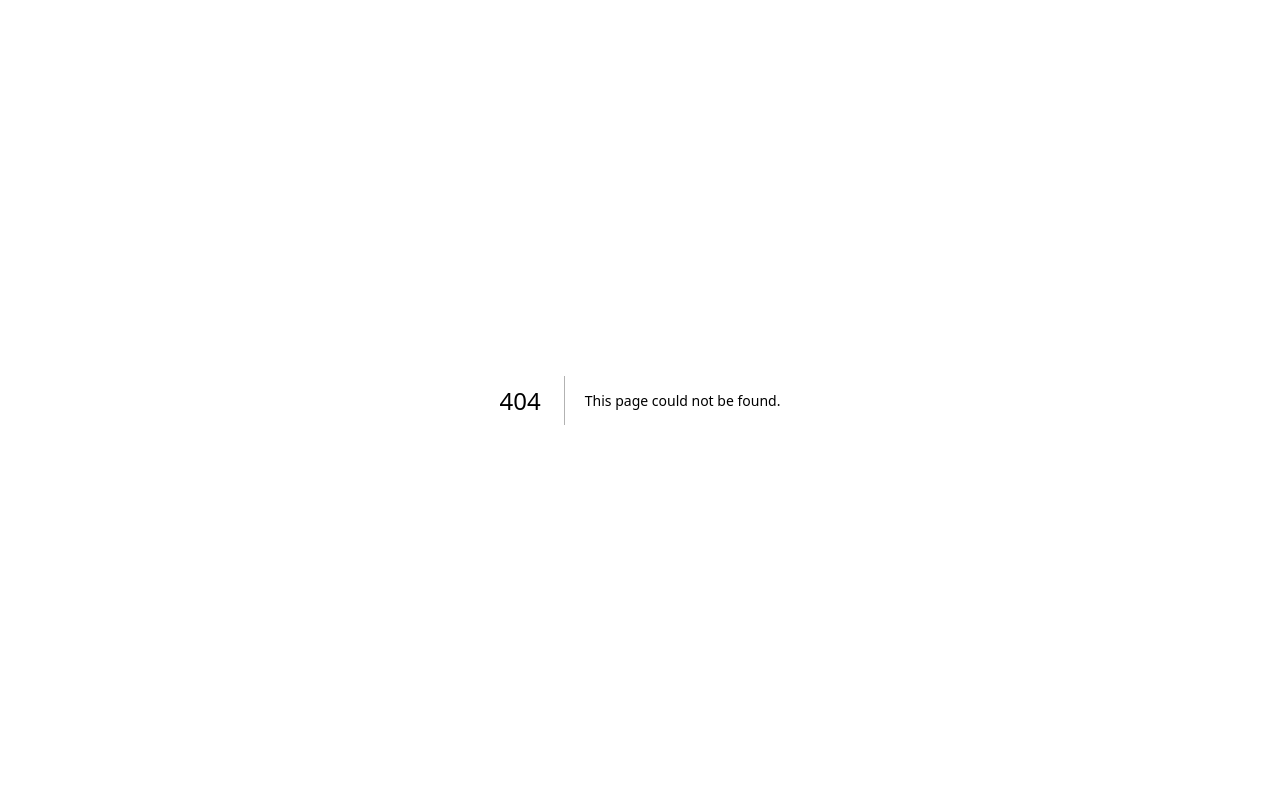
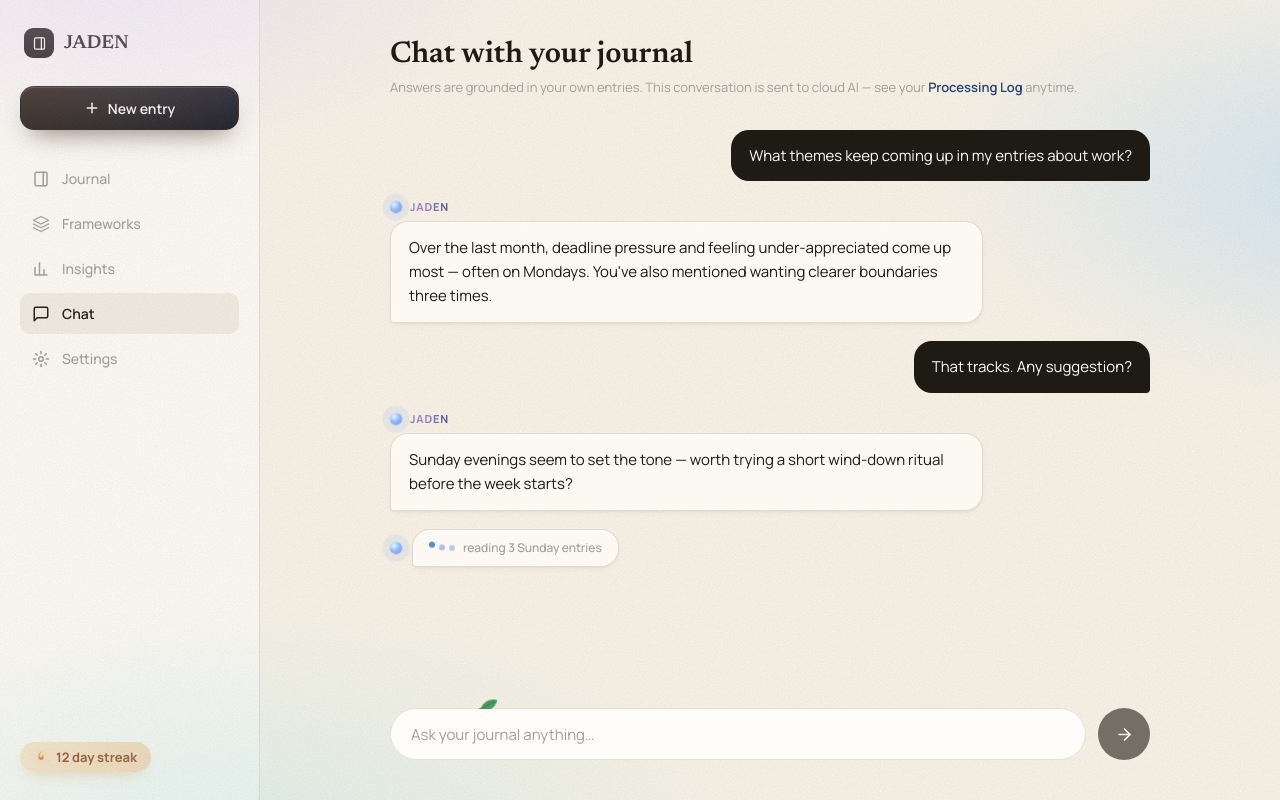
Before and after one commit to npeteros/ai-journal, a Next.js app: page /chat in a window 1280 px wide. Before the commit this address had no page. Built offline with nearby package versions, Linux system fonts and the light colour scheme.

Commit message:
feat: build chat with your journal screen

```diff
--- /dev/null
+++ b/app/(app)/chat/page.tsx
@@ -0,0 +1,34 @@
+import type { Metadata } from 'next'
+import Link from 'next/link'
+
+import { Page } from '@/components/app-shell/page'
+import { JournalChat } from '@/components/chat/journal-chat'
+import { chatTypingLabel, placeholderChat } from '@/src/lib/placeholder/chat'
+
+export const metadata: Metadata = { title: 'Chat' }
+
+export default function ChatPage() {
+  return (
+    <Page tone="mist" className="items-center gap-0 pb-0 lg:pt-10 lg:pb-0">
+      <div className="flex w-full max-w-[760px] flex-1 flex-col">
+        <header className="pb-4">
+          <h1 className="font-serif text-[26px] leading-none font-semibold text-neutral-900 lg:text-[30px]">
+            Chat with your journal
+          </h1>
+          <p className="mt-2 text-[13px] leading-normal text-neutral-400">
+            Answers are grounded in your own entries. This conversation is sent to cloud AI — see
+            your{' '}
+            <Link
+              href="/settings/data-privacy"
+              className="font-semibold text-cloud-700 hover:underline"
+            >
+              Processing Log
+            </Link>{' '}
+            anytime.
+          </p>
+        </header>
+        <JournalChat initialMessages={placeholderChat} typingLabel={chatTypingLabel} />
+      </div>
+    </Page>
+  )
+}
--- /dev/null
+++ b/components/chat/journal-chat.tsx
@@ -0,0 +1,160 @@
+'use client'
+
+import { useEffect, useRef, useState } from 'react'
+import { AnimatePresence, motion } from 'motion/react'
+import { ArrowRight } from 'lucide-react'
+import { cn } from 'cn'
+
+import { JadenFor, JadenPerch, PLACEMENTS } from '@/components/jaden'
+import { SPRING } from '@/components/motion'
+import { AiLabel, Orb } from '@/components/ui/ai'
+import type { PlaceholderChatMessage } from '@/src/lib/placeholder/chat'
+
+const PLACEHOLDER_REPLY =
+  "I'm only a preview right now — once I'm connected, I'll answer from your own entries."
+
+const bubbleIn = (from: 'left' | 'right', i: number) => ({
+  initial: { opacity: 0, y: 10, scale: 0.9 },
+  animate: { opacity: 1, y: 0, scale: 1 },
+  transition: { ...SPRING, delay: i * 0.26 + 0.2 },
+  style: { transformOrigin: from === 'right' ? '100% 100%' : '0% 100%' },
+})
+
+/**
+ * Chat with your journal (placeholder): renders the mock conversation; sending appends the
+ * message, shows JADEN "reading", then a canned reply. Wire to the Mastra chat agent later
+ * (see app/dev/chat for the streaming pattern).
+ */
+export function JournalChat({
+  initialMessages,
+  typingLabel,
+}: {
+  initialMessages: PlaceholderChatMessage[]
+  typingLabel: string
+}) {
+  const [messages, setMessages] = useState(initialMessages)
+  const [draft, setDraft] = useState('')
+  const [thinking, setThinking] = useState(true)
+  const endRef = useRef<HTMLDivElement>(null)
+  const timer = useRef<ReturnType<typeof setTimeout> | null>(null)
+  const initialCount = initialMessages.length
+
+  useEffect(
+    () => () => {
+      if (timer.current) clearTimeout(timer.current)
+    },
+    [],
+  )
+
+  useEffect(() => {
+    if (messages.length > initialCount)
+      endRef.current?.scrollIntoView({ behavior: 'smooth', block: 'end' })
+  }, [messages.length, thinking, initialCount])
+
+  function send() {
+    const text = draft.trim()
+    if (!text) return
+    setMessages((prev) => [...prev, { id: `u${prev.length}`, role: 'user', text }])
+    setDraft('')
+    setThinking(true)
+    timer.current = setTimeout(() => {
+      setMessages((prev) => [
+        ...prev,
+        { id: `a${prev.length}`, role: 'assistant', text: PLACEHOLDER_REPLY },
+      ])
+      setThinking(false)
+    }, 1800)
+  }
+
+  return (
+    <>
+      <div className="flex flex-1 flex-col gap-[18px] py-4" aria-live="polite">
+        {messages.map((m, i) => {
+          const stagger = i < initialCount ? i : 0
+          return m.role === 'user' ? (
+            <motion.div
+              key={m.id}
+              {...bubbleIn('right', stagger)}
+              className="max-w-[85%] self-end rounded-[18px_18px_4px_18px] bg-neutral-900 px-[18px] py-3.5 text-[15px] leading-[1.55] text-surface sm:max-w-[70%]"
+            >
+              {m.text}
+            </motion.div>
+          ) : (
+            <div key={m.id} className="flex max-w-[90%] flex-col gap-1.5 self-start sm:max-w-[78%]">
+              <AiLabel />
+              <motion.div
+                {...bubbleIn('left', stagger)}
+                className="lv-card rounded-[18px_18px_18px_4px] px-[18px] py-3.5 text-[15px] leading-[1.6] text-neutral-900"
+              >
+                {m.text}
+              </motion.div>
+            </div>
+          )
+        })}
+
+        <AnimatePresence>
+          {thinking && (
+            <motion.div
+              key="typing"
+              {...bubbleIn('left', messages.length === initialCount ? initialCount : 0)}
+              exit={{ opacity: 0, scale: 0.9, transition: { duration: 0.15 } }}
+              className="flex items-center gap-2.5 self-start"
+            >
+              <Orb size={12} />
+              <output className="lv-card flex items-center gap-2 rounded-[18px_18px_18px_4px] px-4 py-3">
+                <span className="lv-typing" aria-hidden>
+                  <i />
+                  <i />
+                  <i />
+                </span>
+                <span className="text-[12px] leading-none font-medium text-neutral-400">
+                  {typingLabel}
+                </span>
+              </output>
+            </motion.div>
+          )}
+        </AnimatePresence>
+        <div ref={endRef} />
+      </div>
+
+      <form
+        onSubmit={(e) => {
+          e.preventDefault()
+          send()
+        }}
+        className="sticky bottom-[calc(76px+env(safe-area-inset-bottom))] z-10 -mx-5 flex items-center gap-3 border-t border-neutral-200 bg-[var(--lv-card-bg)] px-5 py-3.5 backdrop-blur-[18px] sm:-mx-8 sm:px-8 lg:mx-0 lg:border-0 lg:bg-transparent lg:px-0 lg:pt-5 lg:pb-10 lg:backdrop-blur-none lg:bottom-0"
+      >
+        <div className="relative flex-1">
+          <JadenPerch
+            width={PLACEMENTS.chat.size}
+            position={{ left: 28 }}
+            className="hidden sm:block"
+          >
+            <JadenFor placement="chat" />
+          </JadenPerch>
+          <label htmlFor="chat-input" className="sr-only">
+            Ask your journal anything
+          </label>
+          <input
+            id="chat-input"
+            value={draft}
+            onChange={(e) => setDraft(e.target.value)}
+            placeholder="Ask your journal anything…"
+            autoComplete="off"
+            className="h-[52px] w-full rounded-[26px] border border-neutral-200 bg-surface px-5 text-[15px] text-neutral-900 outline-none placeholder:text-neutral-400 focus:border-neutral-400"
+          />
+        </div>
+        <button
+          type="submit"
+          aria-label="Send"
+          disabled={!draft.trim()}
+          className={cn(
+            'flex size-[52px] shrink-0 items-center justify-center rounded-full bg-neutral-900 text-surface transition-[transform,opacity] duration-300 ease-spring hover:-translate-y-px disabled:opacity-60',
+          )}
+        >
+          <ArrowRight className="size-[19px]" strokeWidth={2} />
+        </button>
+      </form>
+    </>
+  )
+}
--- /dev/null
+++ b/src/lib/placeholder/chat.ts
@@ -0,0 +1,22 @@
+/**
+ * PLACEHOLDER DATA — mock "chat with your journal" conversation for the UI build.
+ * Replace with the chat agent (Mastra) stream + thread history.
+ */
+export type PlaceholderChatMessage = { id: string; role: 'user' | 'assistant'; text: string }
+
+export const placeholderChat: PlaceholderChatMessage[] = [
+  { id: 'm1', role: 'user', text: 'What themes keep coming up in my entries about work?' },
+  {
+    id: 'm2',
+    role: 'assistant',
+    text: "Over the last month, deadline pressure and feeling under-appreciated come up most — often on Mondays. You've also mentioned wanting clearer boundaries three times.",
+  },
+  { id: 'm3', role: 'user', text: 'That tracks. Any suggestion?' },
+  {
+    id: 'm4',
+    role: 'assistant',
+    text: 'Sunday evenings seem to set the tone — worth trying a short wind-down ritual before the week starts?',
+  },
+]
+
+export const chatTypingLabel = 'reading 3 Sunday entries'
```
